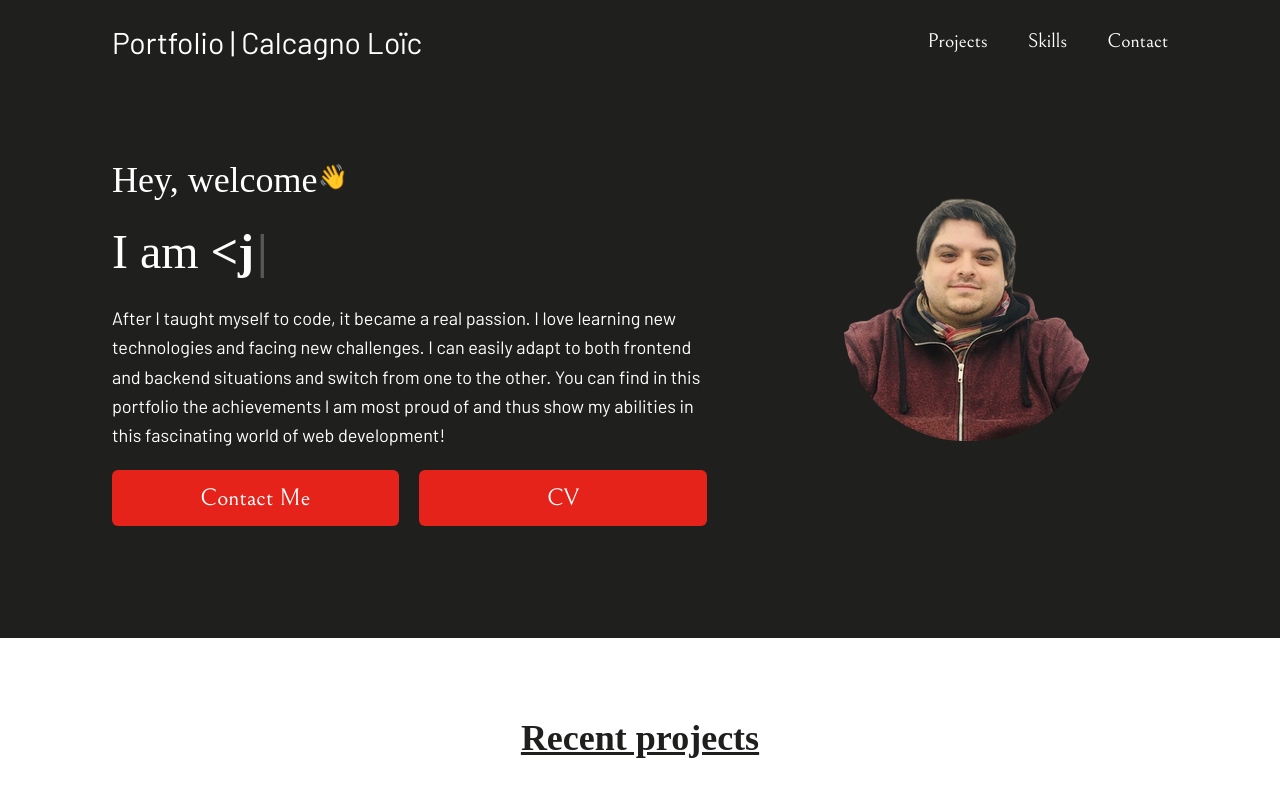
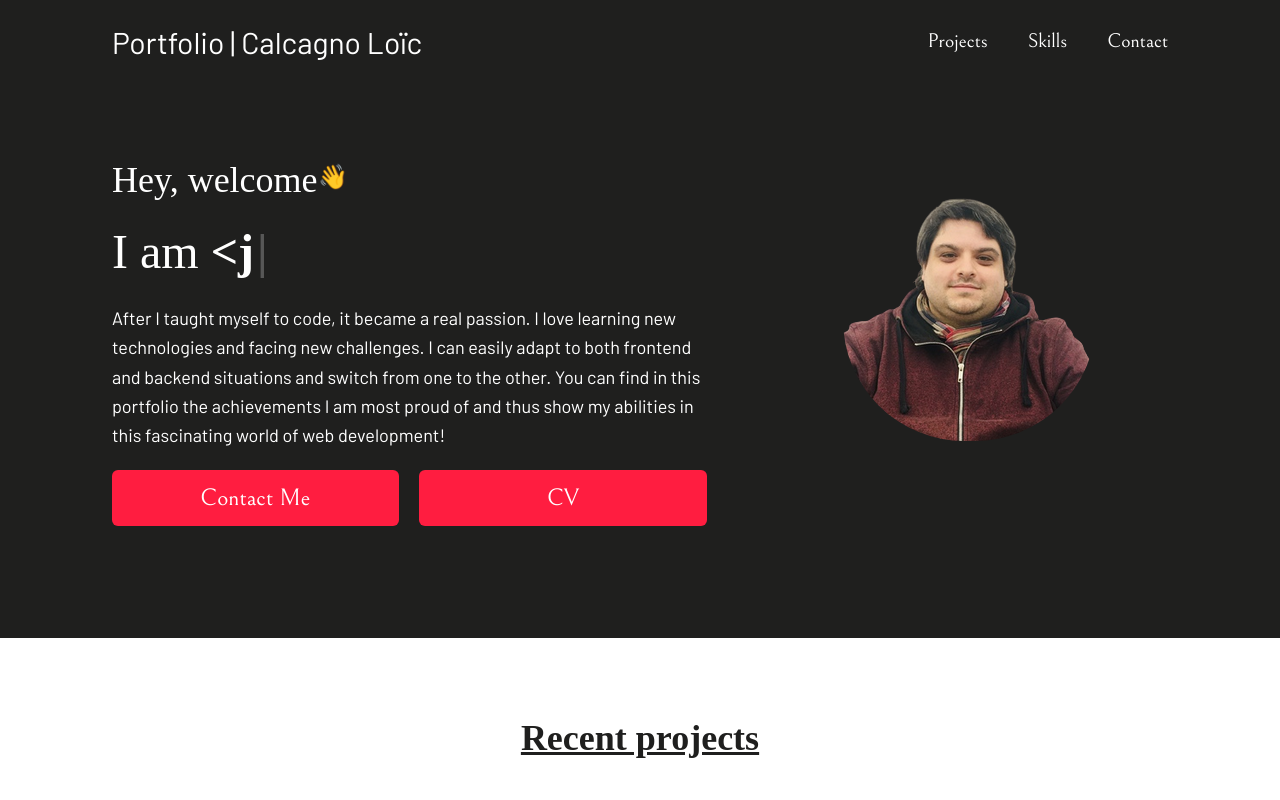
Before and after one commit to CalcagnoLoic/portfolio, a React (Create React App) app: page / in a window 1280 px wide. Shown: the top 800 px of the page. Built offline with nearby package versions, Linux system fonts and the light colour scheme; a web font is replaced by a local one.

Commit message:
modification of design

```diff
--- a/package.json
+++ b/package.json
@@ -44,7 +44,7 @@
     ]
   },
   "devDependencies": {
-    "netlify-cli": "^13.1.2",
+    "netlify-cli": "^13.2.2",
     "tailwindcss": "^3.2.7"
   }
 }
--- a/src/components/footer.jsx
+++ b/src/components/footer.jsx
@@ -27,7 +27,7 @@ const Footer = () => {
             </IconContext.Provider>
 
             <a href="#top" rel="norefferer" className="absolute z-0">
-                <IconContext.Provider value={{color: "red", size: "2em"}}>
+                <IconContext.Provider value={{color: "#FF0F25", size: "2em"}}>
                     <BsFillArrowUpCircleFill className=" w-8 md:w-16 right-2 bottom-1 fixed md:hidden" />
                 </IconContext.Provider>
             </a>
--- a/tailwind.config.js
+++ b/tailwind.config.js
@@ -6,7 +6,7 @@ module.exports = {
             colors: {
                 "main-color": "#1F1F1E",
                 "section-gray": "#1F1F1E",
-                "red-element": "#E5231A"
+                "red-element": "#FF1D40"
             },
             keyframes: {
                 wave: {
```
Also changed, not shown: 1 other file (tests, documents, lock files or other folders).
